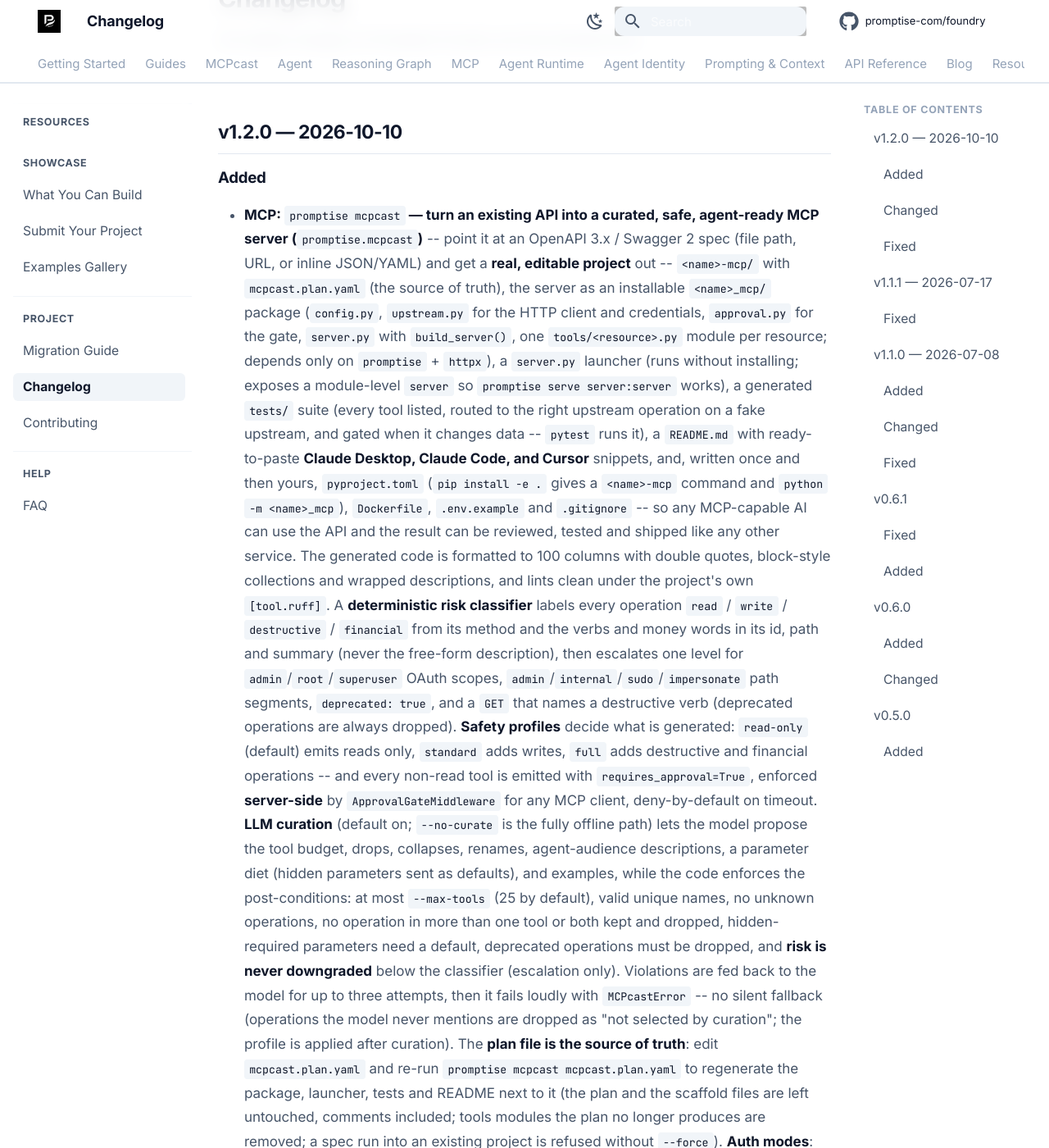
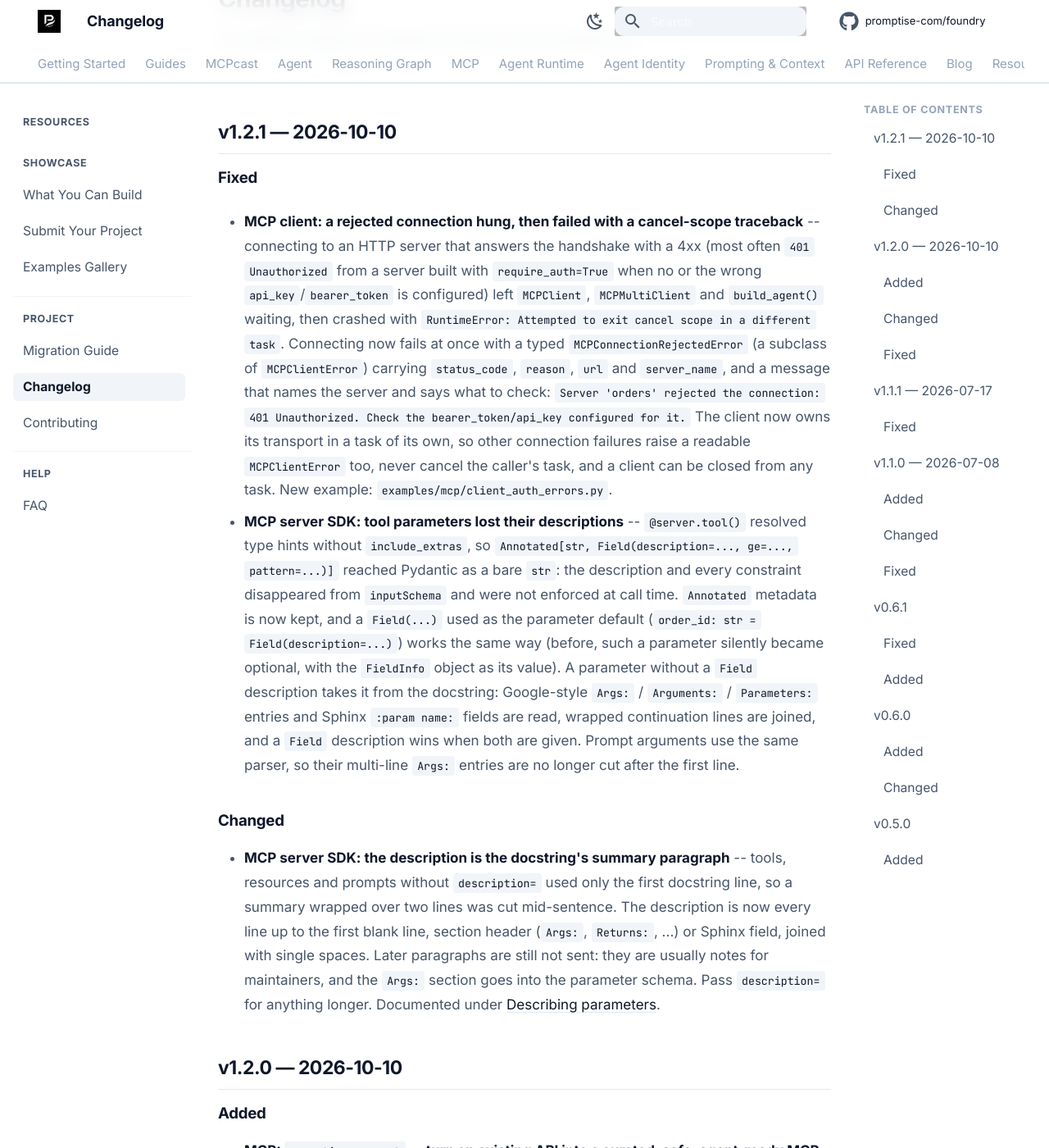
Before and after one commit to CloudEngineHub/DeepMCPAgent, an MkDocs documentation site: the page built from docs/resources/changelog.md, in a window 1280 px wide and 1400 px high, scrolled down 231 px. Shown: the whole window at 82% size. Built offline with MkDocs 1.6.1 and Material for MkDocs 9.7.7, drawn with Linux system fonts in a browser that asks for light colours; comment, search, counter and statistics services are not loaded.

Commit message:
chore(release): changelog for v1.2.1
Co-Authored-By: Claude Opus 5.5 <noreply@anthropic.com>

```diff
--- a/docs/resources/changelog.md
+++ b/docs/resources/changelog.md
@@ -3,6 +3,18 @@
 All notable changes to Promptise Foundry are documented here.
 
 ---
+
+## v1.2.1 — 2026-10-10
+
+### Fixed
+
+- **MCP client: a rejected connection hung, then failed with a cancel-scope traceback** -- connecting to an HTTP server that answers the handshake with a 4xx (most often `401 Unauthorized` from a server built with `require_auth=True` when no or the wrong `api_key`/`bearer_token` is configured) left `MCPClient`, `MCPMultiClient` and `build_agent()` waiting, then crashed with `RuntimeError: Attempted to exit cancel scope in a different task`. Connecting now fails at once with a typed `MCPConnectionRejectedError` (a subclass of `MCPClientError`) carrying `status_code`, `reason`, `url` and `server_name`, and a message that names the server and says what to check: `Server 'orders' rejected the connection: 401 Unauthorized. Check the bearer_token/api_key configured for it.` The client now owns its transport in a task of its own, so other connection failures raise a readable `MCPClientError` too, never cancel the caller's task, and a client can be closed from any task. New example: `examples/mcp/client_auth_errors.py`.
+
+- **MCP server SDK: tool parameters lost their descriptions** -- `@server.tool()` resolved type hints without `include_extras`, so `Annotated[str, Field(description=..., ge=..., pattern=...)]` reached Pydantic as a bare `str`: the description and every constraint disappeared from `inputSchema` and were not enforced at call time. `Annotated` metadata is now kept, and a `Field(...)` used as the parameter default (`order_id: str = Field(description=...)`) works the same way (before, such a parameter silently became optional, with the `FieldInfo` object as its value). A parameter without a `Field` description takes it from the docstring: Google-style `Args:` / `Arguments:` / `Parameters:` entries and Sphinx `:param name:` fields are read, wrapped continuation lines are joined, and a `Field` description wins when both are given. Prompt arguments use the same parser, so their multi-line `Args:` entries are no longer cut after the first line.
+
+### Changed
+
+- **MCP server SDK: the description is the docstring's summary paragraph** -- tools, resources and prompts without `description=` used only the first docstring line, so a summary wrapped over two lines was cut mid-sentence. The description is now every line up to the first blank line, section header (`Args:`, `Returns:`, ...) or Sphinx field, joined with single spaces. Later paragraphs are still not sent: they are usually notes for maintainers, and the `Args:` section goes into the parameter schema. Pass `description=` for anything longer. Documented under [Describing parameters](../mcp/server/building-servers.md#describing-parameters).
 
 ## v1.2.0 — 2026-10-10
 
```
Also changed, not shown: CHANGELOG.md (+12 -0 lines).
